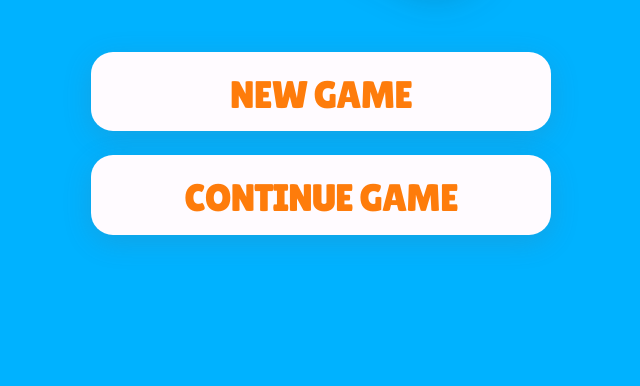
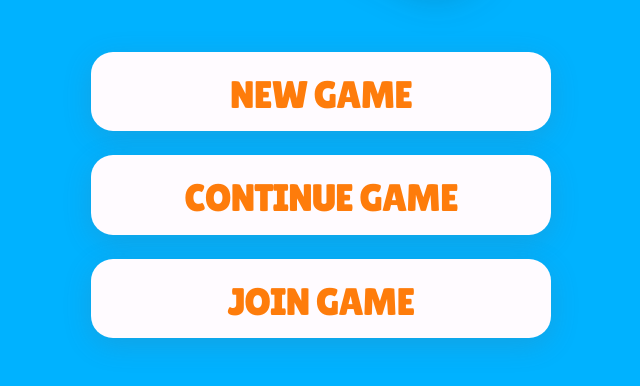
Before and after one commit to to-ie/yatzee, a Flask app: page / in a window 1280 px wide. Shown: the part 650-1036 px from the top of the page, without its empty margins (319-959 px from the left). Before the commit the page ends 895 px from the top, so only its background shows below. Run offline with Flask 3, Linux system fonts and the light colour scheme.

Commit message:
Add shareable game codes for cross-browser access
Session-only games could only be reached from the browser that created them.
Each game now also has a short join code (e.g. PS58; ambiguous chars
excluded). Opening /g/<code> or entering the code at /join adopts the game
into the current session, so a game can be opened from any browser or device
and then auto-resumes there.

- code column on Game (+ migration), generated uniquely on game creation
- /g/<code> link route and a /join code-entry form; "Join game" on the home
  page; the code is displayed on the scorecard
- tests: cross-browser join, case-insensitive code, unknown-code redirect

Full suite: 24 tests passing.

Co-Authored-By: Claude Opus 4.8 <noreply@anthropic.com>

```diff
--- a/app/forms.py
+++ b/app/forms.py
@@ -10,6 +10,11 @@ class PlayersForm(FlaskForm):
     player4 = StringField('Player 4')
     player5 = StringField('Player 5')
     submit = SubmitField("Let's play!")
+
+
+class JoinForm(FlaskForm):
+    code = StringField('Game code', validators=[DataRequired()])
+    submit = SubmitField('Join game')
 
 
 def multiple_of(n):
--- a/app/models.py
+++ b/app/models.py
@@ -12,6 +12,7 @@ UPPER_BONUS = 35
 
 class Game(db.Model):
     id = db.Column(db.Integer, primary_key=True)
+    code = db.Column(db.String(8), unique=True, index=True)  # shareable join code
     numberofplayers = db.Column(db.Integer)
     nextplayer = db.Column(db.Integer, default=1)
 
--- a/app/routes.py
+++ b/app/routes.py
@@ -1,19 +1,39 @@
+import secrets
+
 from app import app, db
 from flask import render_template, redirect, url_for, request, flash, session
-from app.forms import PlayersForm, ScoreForm
+from app.forms import PlayersForm, ScoreForm, JoinForm
 from app.models import Game, Player, CATEGORIES
+
+# Alphabet for join codes: no 0/O/1/I to avoid confusion when read aloud.
+CODE_ALPHABET = 'ABCDEFGHJKLMNPQRSTUVWXYZ23456789'
+CODE_LENGTH = 4
+
+
+def new_game_code():
+    """A short code that isn't already in use."""
+    while True:
+        code = ''.join(secrets.choice(CODE_ALPHABET) for _ in range(CODE_LENGTH))
+        if Game.query.filter_by(code=code).first() is None:
+            return code
 
 
 def current_game():
     """The game belonging to this browser session, or None.
 
-    Each session owns its own game (stored by id in the signed session
-    cookie), so several people can keep separate scorecards at once.
+    The session cookie stores the game id for convenient auto-resume; a game
+    can also be opened from any browser via its shareable code (see /join).
     """
     game_id = session.get('game_id')
     if game_id is None:
         return None
     return db.session.get(Game, game_id)
+
+
+def join_game(game):
+    """Adopt a game into this session (so it auto-resumes here)."""
+    session['game_id'] = game.id
+    session.permanent = True
 
 
 @app.route('/')
@@ -35,7 +55,7 @@ def nametheplayers(numberplayers):
 
     if form.validate_on_submit():
         count = int(numberplayers)
-        game = Game(numberofplayers=count, nextplayer=1)
+        game = Game(numberofplayers=count, nextplayer=1, code=new_game_code())
         db.session.add(game)
         db.session.flush()   # assign game.id before adding players
 
@@ -45,14 +65,29 @@ def nametheplayers(numberplayers):
             db.session.add(Player(game_id=game.id, playerid=i + 1, name=names[i]))
         db.session.commit()
 
-        # remember this game for the rest of the session (survives restarts)
-        session['game_id'] = game.id
-        session.permanent = True
-
+        join_game(game)   # remember this game for the rest of the session
         return redirect(url_for('score'))
 
     return render_template('nametheplayers.html', title='What are they called?',
                            form=form, numberplayers=numberplayers)
+
+
+@app.route('/g/<code>')
+def join_by_link(code):
+    game = Game.query.filter_by(code=code.upper()).first()
+    if game is None:
+        flash('No game found with that code.')
+        return redirect(url_for('join'))
+    join_game(game)
+    return redirect(url_for('score'))
+
+
+@app.route('/join', methods=['GET', 'POST'])
+def join():
+    form = JoinForm()
+    if form.validate_on_submit():
+        return redirect(url_for('join_by_link', code=form.code.data.strip().upper()))
+    return render_template('join.html', title='Join a game', form=form)
 
 
 @app.route('/reset')
@@ -103,7 +138,8 @@ def score():
         flash('Some scores were invalid — please check the highlighted boxes.')
 
     return render_template('score.html', title='Score', form=form,
-                           currentplayer=currentplayer, players=players)
+                           currentplayer=currentplayer, players=players,
+                           game=game)
 
 
 @app.route('/pause')
--- a/app/static/style.css
+++ b/app/static/style.css
@@ -312,6 +312,30 @@ h4 {
 .bonustotal { color: #FFFFFF80; }
 .green { color: var(--green) !important; }
 
+/* shareable game code */
+.sharecode {
+    margin: 1.5rem 0 0;
+    padding: clamp(0.75rem, 3vw, 1.25rem);
+    text-align: center;
+    color: var(--white);
+}
+.sharecode p { margin: 0; font-family: var(--display); }
+.sharecode strong {
+    display: inline-block;
+    margin-top: 0.25rem;
+    padding: 0.1em 0.5em;
+    background-color: var(--orange);
+    border-radius: 10px;
+    font-size: clamp(1.8rem, 7vw, 3rem);
+    letter-spacing: 4px;
+}
+.sharehint {
+    margin-top: 0.5rem !important;
+    font-size: clamp(0.9rem, 3vw, 1.1rem);
+    color: #ffffffaa;
+    font-family: 'Lato', sans-serif !important;
+}
+
 /* live scoreboard under the card — chips that wrap into a row on wide screens */
 .currentscore {
     background-color: #ffffff30;
--- a/app/templates/index.html
+++ b/app/templates/index.html
@@ -16,4 +16,8 @@
         <div class="actionbuttondiv">Continue game</div>
     </a>
 
+    <a href="{{ url_for('join') }}" class="actionbutton">
+        <div class="actionbuttondiv">Join game</div>
+    </a>
+
 {% endblock %}
--- a/app/templates/score.html
+++ b/app/templates/score.html
@@ -219,6 +219,11 @@
 		{% endfor %}
 	</div>
 
+	<div class="sharecode">
+		<p>Game code: <strong>{{ game.code }}</strong></p>
+		<p class="sharehint">Open <code>/join</code> on another device and enter it.</p>
+	</div>
+
 	<a href="{{ url_for('pause') }}" class="actionbuttonpause">
 	    <div class="actionbuttonpausediv">Pause game</div>
 	</a>
```
Also changed, not shown: ROADMAP.md (+11 -0 lines), app/templates/join.html (added, +26 -0 lines), migrations/versions/cf40ee04265c_add_shareable_game_code.py (added, +34 -0 lines), tests/test_sessions.py (+34 -0 lines).
